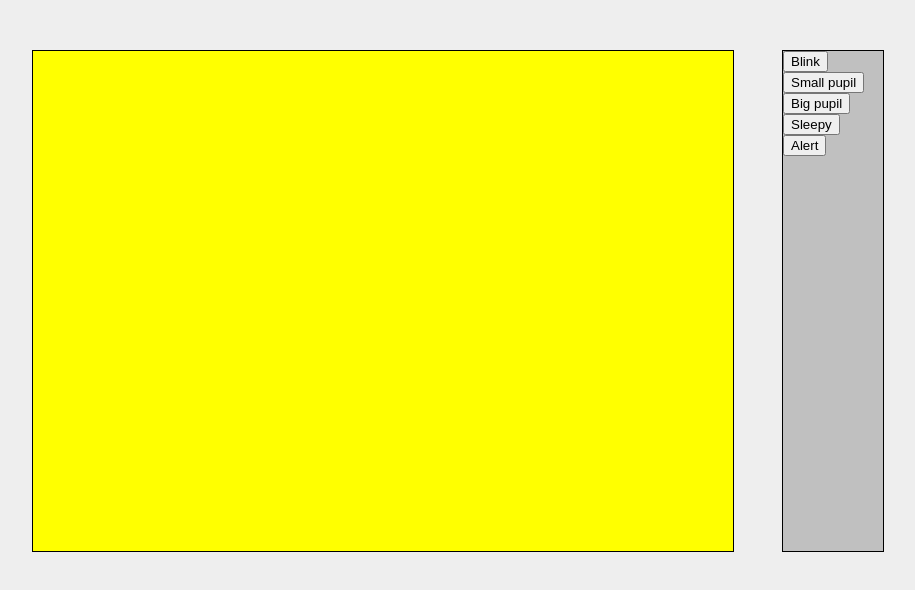
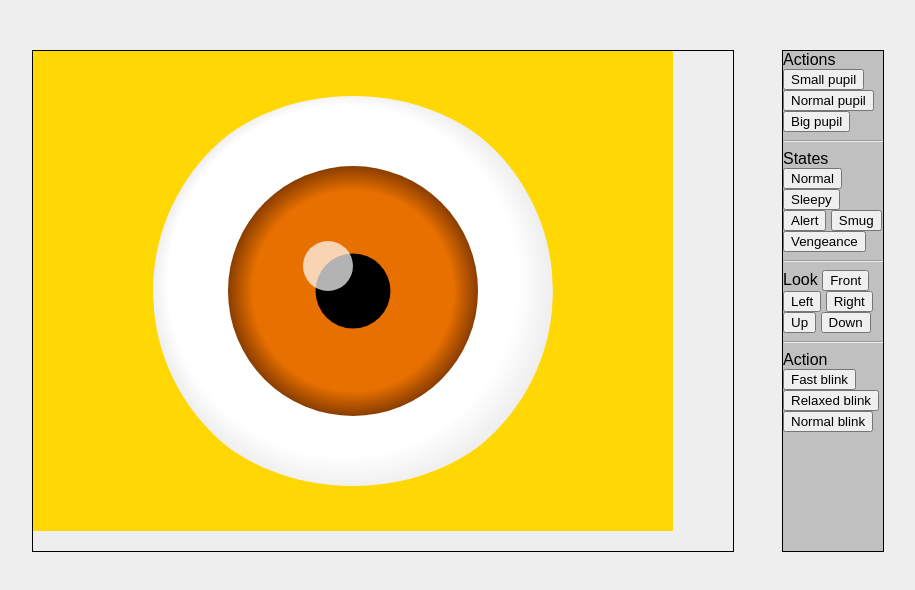
Before and after one commit to stalehd/EyeOfTheMinion, a plain HTML site: page index.html in a window 1280 px wide. Shown: the whole page, without its empty margins (18-933 px from the left). Drawn offline with Linux system fonts and the light colour scheme.

Commit message:
Tween animations, more working buttons.
Soon to come: Pretty code that is maintainable and usable.

```diff
--- a/index.html
+++ b/index.html
@@ -11,7 +11,6 @@ div.eyeback {
     position: absolute;
     top: 50px;
     left: 50px;
-    background-color: yellow;
     border: 1px solid black;
     width: 700px;
     height: 500px;
@@ -34,22 +33,58 @@ div.controls {
         </div>
 
         <div class="controls">
-            <button onClick="">Blink</button>
+            Actions
             <button onClick="smallPupil()">Small pupil</button>
+            <button onClick="normPupil()">Normal pupil</button>
             <button onClick="bigPupil()">Big pupil</button>
-            <button>Sleepy</button>
-            <button>Alert</button>
+            <hr/>
+            States
+            <button onClick="normal()">Normal</button>
+            <button onClick="sleepy()">Sleepy</button>
+            <button onClick="alertM()">Alert</button>
+            <button onClick="smugMug()">Smug</button>
+            <button onClick="vengeance()">Vengeance</button>
+            <hr/>
+            Look
+            <button onClick="lookAt(0,0)">Front</button>
+            <button onClick="lookAt(270, 100)">Left</button>
+            <button onClick="lookAt(90, 100)">Right</button>
+            <button onClick="lookAt(0, 100)">Up</button>
+            <button onClick="lookAt(180, 100)">Down</button>
+            <hr/>
+            Action
+            <button onClick="fastBlink()">Fast blink</button>
+            <button onClick="slowBlink()">Relaxed blink</button>
+            <button onClick="normalBlink()">Normal blink</button>
         </div>
 
 <script>
 
+var Colors = {
+    SKIN: '#FFD803',
+    HIGHLIGHT: 'rgba(255,255,255,0.7)',
+    PUPIL: 'black',
+    IRIS_OUTER: '#E87000',
+    IRIS_INNER: '#7E3700',
+    EYEBALL_OUTER: '#EEEEEE',
+    EYEBALL_INNER: 'white',
+}
+var EYEBALL_RADIUS = 200;
+var UNIT = EYEBALL_RADIUS / 8;
+var IRIS_RADIUS = EYEBALL_RADIUS / 2 + UNIT;
+var LARGE_PUPIL = 3 * UNIT;
+var NORM_PUPIL = 2 * UNIT;
+var SMALL_PUPIL = 1.5 * UNIT;
+
 var eye = {
-    destinationPupilSize: 30,
-    currentPupilSize: 90,
-    eyeballRadius: 200,
-    irisRadius: 125,
-    smallPupilSize: 30,
-    largePupilSize: 60
+    currentPupilSize: 1.5*UNIT,
+    eyeballRadius: EYEBALL_RADIUS,
+    irisRadius: IRIS_RADIUS,
+    topEyelid: 1.3 * EYEBALL_RADIUS,
+    bottomEyelid: 1.3 * EYEBALL_RADIUS,
+    irisOffsetX: 0, irisOffsetY: 0,
+    pupilOffsetX: 0, pupilOffsetY: 0,
+
 };
 
 function drawTopEyelid(ctx, centerX, centerY) {
@@ -61,23 +96,23 @@ function drawTopEyelid(ctx, centerX, centerY) {
     // does the rest.
 
     // Yellow with a hint of red
-    ctx.fillStyle = 'FFD803';
+    ctx.fillStyle = Colors.SKIN;
     ctx.beginPath();
-    ctx.moveTo(centerX - eye.eyeballRadius - 25, centerY - eye.eyeballRadius);
-    ctx.lineTo(centerX - eye.eyeballRadius - 25, centerY);
+    ctx.moveTo(centerX - eye.eyeballRadius, centerY - eye.eyeballRadius);
+    ctx.lineTo(centerX - eye.eyeballRadius, centerY);
 
     var p1 =  {
-        x: centerX - eye.eyeballRadius - 25,
+        x: centerX - eye.eyeballRadius,
         y: centerY
     };
     var p2 = {
-        x: centerX + eye.eyeballRadius + 25,
+        x: centerX + eye.eyeballRadius,
         y: centerY
     };
 
     // Move the y coordinate of the control points to
     // open and close the eyelid
-    var ypos = centerY - 1.2*eye.eyeballRadius;
+    var ypos = centerY - eye.topEyelid;
     var cp1 = {
         x: p1.x,
         y: ypos
@@ -88,30 +123,30 @@ function drawTopEyelid(ctx, centerX, centerY) {
     };
     ctx.bezierCurveTo(cp1.x, cp1.y, cp2.x, cp2.y, p2.x, p2.y);
 
-    ctx.lineTo(centerX + eye.eyeballRadius + 25, centerY);
-    ctx.lineTo(centerX + eye.eyeballRadius + 25, centerY - eye.eyeballRadius);
+    ctx.lineTo(centerX + eye.eyeballRadius, centerY);
+    ctx.lineTo(centerX + eye.eyeballRadius, centerY - eye.eyeballRadius);
     ctx.fill();
 
     ctx.closePath();
 }
 
 function drawBottomEyelid(ctx, centerX, centerY) {
-    ctx.fillStyle = 'FFD803';
+    ctx.fillStyle = Colors.SKIN;
     ctx.beginPath();
-    ctx.moveTo(centerX - eye.eyeballRadius - 25, centerY + eye.eyeballRadius);
-    ctx.lineTo(centerX + eye.eyeballRadius + 25, centerY + eye.eyeballRadius);
-    ctx.lineTo(centerX + eye.eyeballRadius + 25, centerY);
+    ctx.moveTo(centerX - eye.eyeballRadius, centerY + eye.eyeballRadius);
+    ctx.lineTo(centerX + eye.eyeballRadius, centerY + eye.eyeballRadius);
+    ctx.lineTo(centerX + eye.eyeballRadius, centerY);
 
     var p1 = {
-        x: centerX + eye.eyeballRadius + 25,
+        x: centerX + eye.eyeballRadius ,
         y: centerY
     }
 
     var p2 = {
-        x: centerX - eye.eyeballRadius - 25,
+        x: centerX - eye.eyeballRadius ,
         y: centerY
     }
-    var ypos = centerY + 1.2*eye.eyeballRadius;
+    var ypos = centerY + eye.bottomEyelid;
     var cp1 = {
         x: p1.x,
         y: ypos
@@ -122,7 +157,7 @@ function drawBottomEyelid(ctx, centerX, centerY) {
     };
     ctx.bezierCurveTo(cp1.x, cp1.y, cp2.x, cp2.y, p2.x, p2.y);
 
-    ctx.lineTo(centerX - eye.eyeballRadius - 25, centerY);
+    ctx.lineTo(centerX - eye.eyeballRadius, centerY);
     ctx.fill();
 
     ctx.closePath();
@@ -130,16 +165,16 @@ function drawBottomEyelid(ctx, centerX, centerY) {
 
 function drawHighlight(ctx, centerX, centerY) {
     ctx.beginPath();
-    ctx.fillStyle = 'rgba(255,255,255,0.7)';
-    ctx.arc(centerX - 25, centerY - 25, 20, 0, Math.PI*2);
+    ctx.fillStyle = Colors.HIGHLIGHT;
+    ctx.arc(centerX - UNIT , centerY - UNIT , UNIT, 0, Math.PI*2);
     ctx.fill();
     ctx.closePath();
 }
 
 function drawPupil(ctx, centerX, centerY) {
     ctx.beginPath();
-    ctx.fillStyle = 'black';
-    ctx.arc(centerX, centerY, eye.currentPupilSize, 0, Math.PI*2);
+    ctx.fillStyle = Colors.PUPIL;
+    ctx.arc(centerX + eye.pupilOffsetX, centerY + eye.pupilOffsetY, eye.currentPupilSize, 0, Math.PI*2);
     ctx.fill();
     ctx.closePath();
 }
@@ -152,15 +187,16 @@ function drawIris(ctx, centerX, centerY) {
     // Lighter inner circle: E87000
     // solid triangles: B45700
     // translucent triangles: 9E4D00
-
+    var x = centerX + eye.irisOffsetX;
+    var y = centerY + eye.irisOffsetY;
     var irisGradient
-        = ctx.createRadialGradient(centerX, centerY, 100, centerX, centerY, 128);
-    irisGradient.addColorStop(0, 'E87000');
-    irisGradient.addColorStop(1, '7E3700');
+        = ctx.createRadialGradient(x, y, 100, x, y, 128);
+    irisGradient.addColorStop(0, Colors.IRIS_OUTER);
+    irisGradient.addColorStop(1, Colors.IRIS_INNER);
 
     ctx.beginPath();
     ctx.fillStyle = irisGradient;
-    ctx.arc(centerX, centerY, eye.irisRadius, 0, Math.PI*2);
+    ctx.arc(x, y, eye.irisRadius, 0, Math.PI*2);
     ctx.fill();
     ctx.closePath();
 
@@ -170,8 +206,8 @@ function drawIris(ctx, centerX, centerY) {
 function drawEyeball(ctx, centerX, centerY) {
     // Eyeball with light coming from top left
     var eyeballGradient = ctx.createRadialGradient(centerX-10, centerY-10, 175, centerX, centerY, eye.eyeballRadius);
-    eyeballGradient.addColorStop(1, 'dddddd');
-    eyeballGradient.addColorStop(0, 'white');
+    eyeballGradient.addColorStop(1, Colors.EYEBALL_OUTER);
+    eyeballGradient.addColorStop(0, Colors.EYEBALL_INNER);
     ctx.beginPath();
     ctx.fillStyle = eyeballGradient;
     ctx.arc(centerX, centerY, eye.eyeballRadius, 0, Math.PI*2);
@@ -183,7 +219,10 @@ function drawEye() {
     var ctx = canvas.getContext('2d');
     var centerX = canvas.width/2;
     var centerY = canvas.height/2;
-
+    ctx.beginPath();
+    ctx.fillStyle = Colors.SKIN;
+    ctx.fillRect(0,0, canvas.width, canvas.height);
+    ctx.closePath();
     drawEyeball(ctx, centerX, centerY);
 
     drawIris(ctx, centerX, centerY);
@@ -194,45 +233,147 @@ function drawEye() {
 
     drawTopEyelid(ctx, centerX, centerY);
     drawBottomEyelid(ctx, centerX, centerY);
+}
 
-    // Animate pupil if required
-    if (eye.destinationPupilSize != eye.currentPupilSize) {
-        var diff = (eye.destinationPupilSize - eye.currentPupilSize)/20;
-        eye.currentPupilSize += diff;
-        if (Math.abs(diff) < 0.01) {
-            eye.currentPupilSize = eye.destinationPupilSize;
-        }
-        window.requestAnimationFrame(function() {
-            drawEye();
-        });
-    }
+function smallPupil() {
+    var tween = new TWEEN.Tween(eye);
+    tween.to({ currentPupilSize: SMALL_PUPIL }, 250);
+    tween.start();
+}
 
+function bigPupil() {
+    var tween = new TWEEN.Tween(eye);
+    tween.to({ currentPupilSize: LARGE_PUPIL }, 250);
+    tween.start();
+}
+
+function normPupil() {
+    var tween = new TWEEN.Tween(eye);
+    tween.to({ currentPupilSize: NORM_PUPIL }, 250);
+    tween.start();
+}
+
+function smugMug() {
+    setBlinkRate(normalBlink, 3000);
+    var tween = new TWEEN.Tween(eye);
+    tween.to({
+        currentPupilSize: NORM_PUPIL,
+        topEyelid: 2*UNIT,
+        bottomEyelid: 4*UNIT }, 500);
+    tween.start();
+}
+
+function sleepy() {
+    setBlinkRate(slowBlink, 6000);
+    var tween = new TWEEN.Tween(eye);
+    tween.to({
+        currentPupilSize: LARGE_PUPIL,
+        topEyelid: -UNIT,
+        bottomEyelid: 5*UNIT }, 500);
+    tween.start();
+}
+
+function alertM() {
+    setBlinkRate(fastBlink, 2000);
+
+    var tween = new TWEEN.Tween(eye);
+    tween.to({
+        currentPupilSize: SMALL_PUPIL,
+        topEyelid: 1.3*EYEBALL_RADIUS,
+        bottomEyelid: 1.3*EYEBALL_RADIUS }, 500);
+    tween.start();
 
 }
 
-function refresh() {
-    window.requestAnimationFrame(function() {
-        drawEye();
-    });
+
+function normal() {
+    setBlinkRate(normalBlink, 5000);
+
+    var tween = new TWEEN.Tween(eye);
+    tween.to({
+        currentPupilSize: NORM_PUPIL,
+        topEyelid: 1.2*EYEBALL_RADIUS,
+        bottomEyelid: 1.2*EYEBALL_RADIUS }, 500);
+    tween.start();
 }
 
-function smallPupil() {
-    eye.destinationPupilSize = eye.smallPupilSize;
-    refresh();
+function vengeance() {
+    setBlinkRate(slowBlink, 4000);
+
+    var tween = new TWEEN.Tween(eye);
+    tween.to({
+        currentPupilSize: LARGE_PUPIL,
+        topEyelid: 1.3*EYEBALL_RADIUS,
+        bottomEyelid: UNIT }, 500);
+    tween.start();
 }
 
-function bigPupil() {
-    eye.destinationPupilSize = eye.largePupilSize;
-    refresh();
+function lookAt(direction, length) {
+    var pupilCenter = length / (IRIS_RADIUS + UNIT) * 100;
+    var direction = Math.PI/180.0 * direction;
+
+    var xOffset = Math.round(pupilCenter * Math.sin(direction), 2);
+    var yOffset = Math.round(pupilCenter * -Math.cos(direction), 2);
+
+    var tween = new TWEEN.Tween(eye);
+    tween.to({
+        irisOffsetX: xOffset,
+        irisOffsetY: yOffset,
+        pupilOffsetX: 1.4 * xOffset,
+        pupilOffsetY: 1.4 * yOffset }, 100);
+    tween.start();
+}
+
+function doBlink(duration) {
+    var currentTop = eye.topEyelid;
+    var currentBottom = eye.bottomEyelid;
+
+    var down = new TWEEN.Tween(eye);
+    down.to({ topEyelid: -2*UNIT, bottomEyelid: UNIT }, duration);
+
+    var up = new TWEEN.Tween(eye);
+    up.to({ topEyelid: currentTop, bottomEyelid: currentBottom }, duration);
+
+    down.chain(up);
+    down.start();
+}
+
+function fastBlink() {
+    doBlink(50);
+}
+
+function slowBlink() {
+    doBlink(250);
+
+}
+
+function normalBlink() {
+    doBlink(100);
+}
+
+function animate() {
+    requestAnimationFrame(animate);
+    TWEEN.update();
+    drawEye();
+}
+
+var blinkTimer;
+function setBlinkRate(func, duration) {
+    if (blinkTimer) {
+        window.clearInterval(blinkTimer);
+    }
+    blinkTimer = window.setInterval(func, duration);
 }
 
 document.addEventListener('DOMContentLoaded', function(event) {
-    window.requestAnimationFrame(function() {
-        drawEye();
-    });
+    animate();
+    setBlinkRate(normalBlink, 5000);
 });
 
+
 </script>
+<!-- https://raw.githubusercontent.com/sole/tween.js/r14/build/tween.min.js -->
+<script src="tween.min.js"></script>
     </body>
 
 
```
Also changed, not shown: tween.min.js (added).
